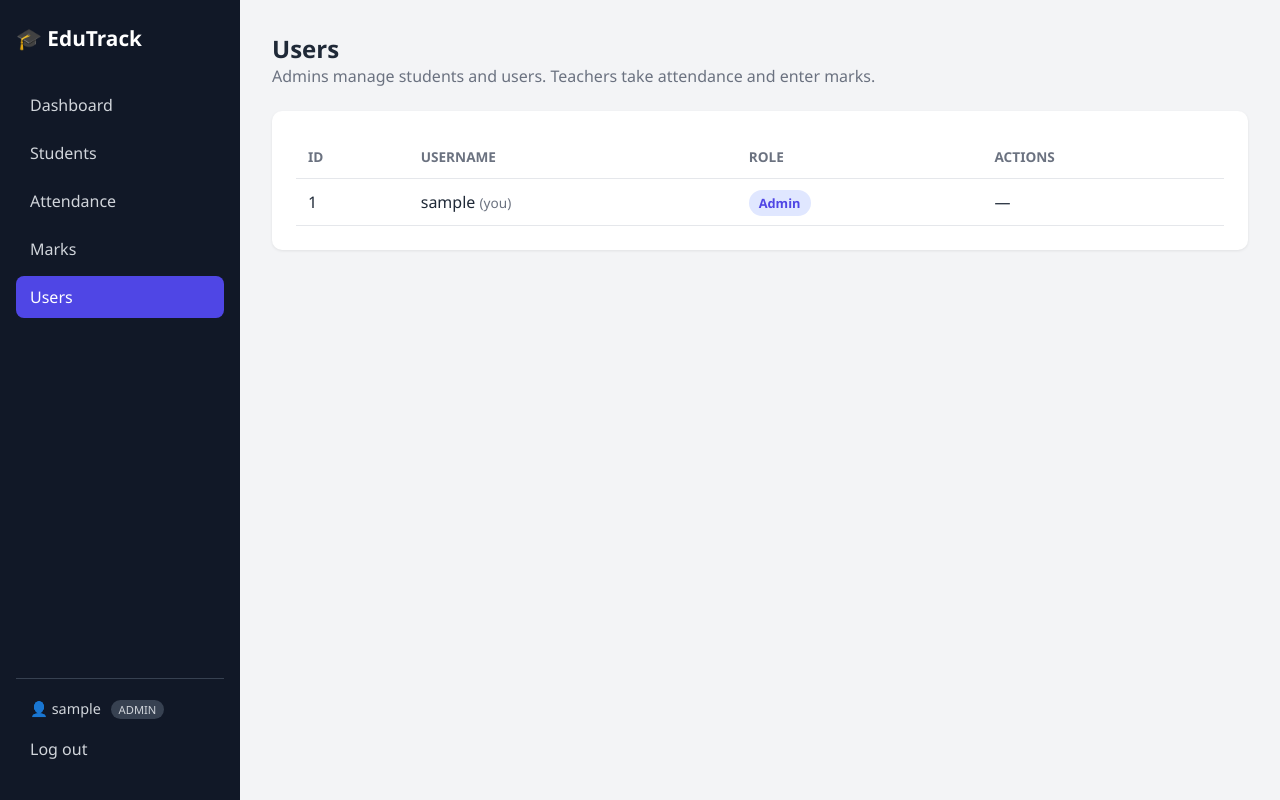
After one commit to tamirataklilu575-ctrl/edutrack, a Flask app: page /users in a window 1280 px wide. The commit adds this page. Run offline with Flask 3, Linux system fonts and the light colour scheme; the visitor is signed in with stand-in values (Sample User, id 1); data comes from the database, SQL or seed files in the repository.

Commit message:
feat: add admin and teacher roles with permissions

```diff
--- a/app.py
+++ b/app.py
@@ -11,6 +11,7 @@ from flask import (
     Flask,
     abort,
     flash,
+    g,
     redirect,
     render_template,
     request,
@@ -42,6 +43,7 @@ SUBJECTS = (
     "Civics",
 )
 TERMS = ("Semester 1", "Semester 2")
+ROLES = ("admin", "teacher")
 
 MIN_LENGTH = 2
 MAX_LENGTH = 100
@@ -70,7 +72,7 @@ def get_db():
 
 
 def init_db():
-    """Create tables and add sample students on first run."""
+    """Create tables, migrate older databases, and add sample students."""
     with get_db() as conn:
         # Development-stage migration: replace the old university-style table.
         columns = [row["name"] for row in conn.execute("PRAGMA table_info(students)")]
@@ -95,10 +97,24 @@ def init_db():
             CREATE TABLE IF NOT EXISTS users (
                 id INTEGER PRIMARY KEY AUTOINCREMENT,
                 username TEXT NOT NULL UNIQUE,
-                password_hash TEXT NOT NULL
+                password_hash TEXT NOT NULL,
+                role TEXT NOT NULL DEFAULT 'teacher'
             )
             """
         )
+
+        # Migration: databases created before roles existed get a role column.
+        # The oldest account becomes the admin; everyone else is a teacher.
+        user_columns = [row["name"] for row in conn.execute("PRAGMA table_info(users)")]
+        if "role" not in user_columns:
+            conn.execute(
+                "ALTER TABLE users ADD COLUMN role TEXT NOT NULL DEFAULT 'teacher'"
+            )
+            conn.execute(
+                "UPDATE users SET role = 'admin' "
+                "WHERE id = (SELECT MIN(id) FROM users)"
+            )
+
         conn.execute(
             """
             CREATE TABLE IF NOT EXISTS attendance (
@@ -134,10 +150,35 @@ def init_db():
             )
 
 
+@app.before_request
+def load_current_user():
+    """Load the signed-in user (with their current role) for this request."""
+    g.user = None
+    if request.endpoint == "static":
+        return
+
+    user_id = session.get("user_id")
+    if user_id is None:
+        return
+
+    conn = get_db()
+    try:
+        g.user = conn.execute(
+            "SELECT id, username, role FROM users WHERE id = ?", (user_id,)
+        ).fetchone()
+    finally:
+        conn.close()
+
+    if g.user is None:
+        # The account no longer exists, so end the session.
+        session.clear()
+
+
 @app.context_processor
 def inject_options():
-    """Make the allowed field values available in every template."""
+    """Make allowed field values and the current user available in templates."""
     return {
+        "current_user": getattr(g, "user", None),
         "GRADES": GRADES,
         "SECTIONS": SECTIONS,
         "GENDERS": GENDERS,
@@ -153,9 +194,25 @@ def login_required(view):
 
     @wraps(view)
     def wrapped_view(*args, **kwargs):
-        if "user_id" not in session:
+        if g.user is None:
             flash("Please log in to continue.", "error")
             return redirect(url_for("login"))
+        return view(*args, **kwargs)
+
+    return wrapped_view
+
+
+def admin_required(view):
+    """Allow only signed-in admins; send everyone else away with a message."""
+
+    @wraps(view)
+    def wrapped_view(*args, **kwargs):
+        if g.user is None:
+            flash("Please log in to continue.", "error")
+            return redirect(url_for("login"))
+        if g.user["role"] != "admin":
+            flash("You do not have permission to do that.", "error")
+            return redirect(url_for("dashboard"))
         return view(*args, **kwargs)
 
     return wrapped_view
@@ -240,7 +297,7 @@ def page_not_found(error):
 @app.route("/register", methods=["GET", "POST"])
 def register():
     """Show the registration form (GET) and create a new user (POST)."""
-    if "user_id" in session:
+    if g.user is not None:
         return redirect(url_for("dashboard"))
 
     errors = {}
@@ -256,9 +313,15 @@ def register():
             conn = get_db()
             try:
                 with conn:
+                    # The very first account becomes the admin.
+                    user_count = conn.execute(
+                        "SELECT COUNT(*) FROM users"
+                    ).fetchone()[0]
+                    role = "admin" if user_count == 0 else "teacher"
                     conn.execute(
-                        "INSERT INTO users (username, password_hash) VALUES (?, ?)",
-                        (form["username"], generate_password_hash(password)),
+                        "INSERT INTO users (username, password_hash, role) "
+                        "VALUES (?, ?, ?)",
+                        (form["username"], generate_password_hash(password), role),
                     )
             except sqlite3.IntegrityError:
                 errors["username"] = "This username is already taken."
@@ -275,7 +338,7 @@ def register():
 @app.route("/login", methods=["GET", "POST"])
 def login():
     """Show the login form (GET) and sign the user in (POST)."""
-    if "user_id" in session:
+    if g.user is not None:
         return redirect(url_for("dashboard"))
 
     form = {"username": ""}
@@ -295,7 +358,6 @@ def login():
         if user is not None and check_password_hash(user["password_hash"], password):
             session.clear()
             session["user_id"] = user["id"]
-            session["username"] = user["username"]
             flash(f"Welcome back, {user['username']}!", "success")
             return redirect(url_for("dashboard"))
 
@@ -311,6 +373,53 @@ def logout():
     session.clear()
     flash("You have been logged out.", "success")
     return redirect(url_for("login"))
+
+
+# ---------------------------------------------------------------- User routes
+
+
+@app.route("/users")
+@admin_required
+def user_list():
+    """List all accounts so an admin can manage their roles."""
+    conn = get_db()
+    try:
+        users = conn.execute(
+            "SELECT id, username, role FROM users ORDER BY id"
+        ).fetchall()
+    finally:
+        conn.close()
+
+    return render_template("users.html", users=users)
+
+
+@app.route("/users/<int:user_id>/role", methods=["POST"])
+@admin_required
+def change_role(user_id):
+    """Change a user's role (admins cannot change their own)."""
+    new_role = request.form.get("role", "")
+
+    if new_role not in ROLES:
+        flash("Invalid role.", "error")
+        return redirect(url_for("user_list"))
+
+    if user_id == g.user["id"]:
+        flash("You cannot change your own role.", "error")
+        return redirect(url_for("user_list"))
+
+    conn = get_db()
+    try:
+        with conn:
+            cursor = conn.execute(
+                "UPDATE users SET role = ? WHERE id = ?", (new_role, user_id)
+            )
+        if cursor.rowcount == 0:
+            abort(404)
+    finally:
+        conn.close()
+
+    flash("Role updated.", "success")
+    return redirect(url_for("user_list"))
 
 
 # ------------------------------------------------------------- Student routes
@@ -388,7 +497,7 @@ def student_list():
 
 
 @app.route("/students/add", methods=["GET", "POST"])
-@login_required
+@admin_required
 def add_student():
     """Show the add-student form (GET) and save a new student (POST)."""
     errors = {}
@@ -431,7 +540,7 @@ def add_student():
 
 
 @app.route("/students/<int:student_id>/edit", methods=["GET", "POST"])
-@login_required
+@admin_required
 def edit_student(student_id):
     """Show the edit form (GET) and update the student (POST)."""
     conn = get_db()
@@ -480,7 +589,7 @@ def edit_student(student_id):
 
 
 @app.route("/students/<int:student_id>/delete", methods=["POST"])
-@login_required
+@admin_required
 def delete_student(student_id):
     """Delete the student (and their attendance and marks) with the given ID."""
     conn = get_db()
--- a/static/css/style.css
+++ b/static/css/style.css
@@ -461,3 +461,27 @@ th {
     border-color: var(--red);
     background: #fef2f2;
 }
+/* Roles */
+.badge-admin {
+    background: #e0e7ff;
+    color: var(--primary);
+}
+
+.badge-teacher {
+    background: #f3f4f6;
+    color: var(--muted);
+}
+
+.role-tag {
+    margin-left: 6px;
+    padding: 2px 8px;
+    background: #374151;
+    border-radius: 999px;
+    font-size: 0.7rem;
+    text-transform: uppercase;
+}
+
+.you-tag {
+    color: var(--muted);
+    font-size: 0.85rem;
+}
--- a/templates/base.html
+++ b/templates/base.html
@@ -7,7 +7,7 @@
     <link rel="stylesheet" href="{{ url_for('static', filename='css/style.css') }}">
 </head>
 <body>
-    {% if session.get('user_id') %}
+    {% if current_user %}
     <aside class="sidebar">
         <h1 class="logo">🎓 EduTrack</h1>
         <nav>
@@ -19,10 +19,17 @@
                class="nav-link {{ 'active' if request.endpoint == 'attendance' }}">Attendance</a>
             <a href="{{ url_for('marks') }}"
                class="nav-link {{ 'active' if request.endpoint == 'marks' }}">Marks</a>
+            {% if current_user.role == 'admin' %}
+            <a href="{{ url_for('user_list') }}"
+               class="nav-link {{ 'active' if request.endpoint == 'user_list' }}">Users</a>
+            {% endif %}
         </nav>
 
         <div class="sidebar-user">
-            <span class="user-name">👤 {{ session.get('username') }}</span>
+            <span class="user-name">
+                👤 {{ current_user.username }}
+                <small class="role-tag">{{ current_user.role }}</small>
+            </span>
             <form method="POST" action="{{ url_for('logout') }}" class="logout-form">
                 <button type="submit" class="nav-link">Log out</button>
             </form>
--- /dev/null
+++ b/templates/users.html
@@ -0,0 +1,54 @@
+{% extends "base.html" %}
+
+{% block title %}Users{% endblock %}
+
+{% block content %}
+<header class="page-header">
+    <h2>Users</h2>
+    <p>Admins manage students and users. Teachers take attendance and enter marks.</p>
+</header>
+
+<section class="panel">
+    <table>
+        <thead>
+            <tr>
+                <th>ID</th>
+                <th>Username</th>
+                <th>Role</th>
+                <th>Actions</th>
+            </tr>
+        </thead>
+        <tbody>
+            {% for user in users %}
+            <tr>
+                <td>{{ user.id }}</td>
+                <td>
+                    {{ user.username }}
+                    {% if user.id == current_user.id %}<span class="you-tag">(you)</span>{% endif %}
+                </td>
+                <td>
+                    <span class="badge {{ 'badge-admin' if user.role == 'admin' else 'badge-teacher' }}">
+                        {{ user.role|capitalize }}
+                    </span>
+                </td>
+                <td>
+                    {% if user.id != current_user.id %}
+                    <form method="POST" action="{{ url_for('change_role', user_id=user.id) }}">
+                        {% if user.role == 'admin' %}
+                        <input type="hidden" name="role" value="teacher">
+                        <button type="submit" class="btn btn-small">Make Teacher</button>
+                        {% else %}
+                        <input type="hidden" name="role" value="admin">
+                        <button type="submit" class="btn btn-small">Make Admin</button>
+                        {% endif %}
+                    </form>
+                    {% else %}
+                    —
+                    {% endif %}
+                </td>
+            </tr>
+            {% endfor %}
+        </tbody>
+    </table>
+</section>
+{% endblock %}
```
Also changed, not shown: templates/students.html (+7 -1 lines), tests/test_app.py (+112 -0 lines).
